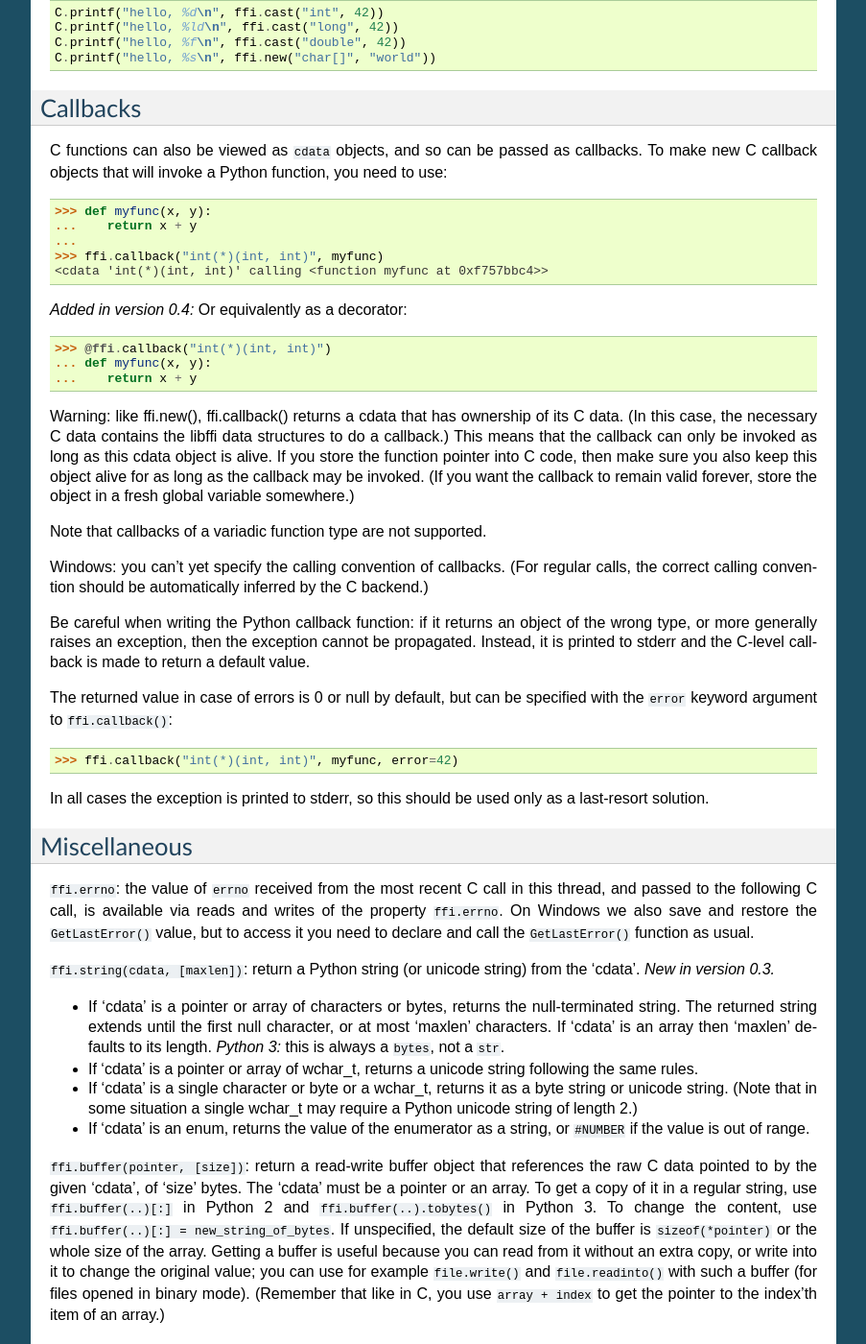
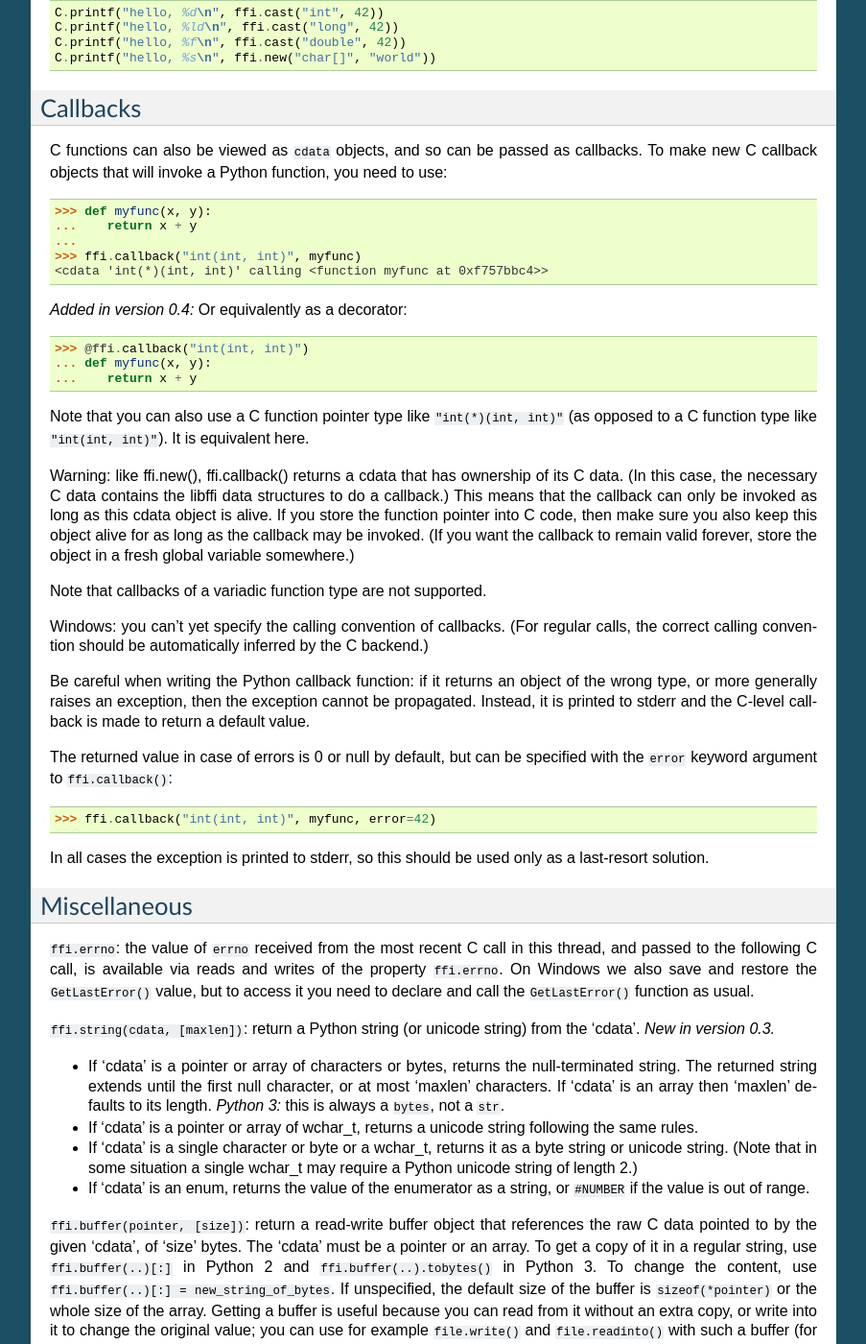
Before and after one commit to python-cffi/cffi, a Sphinx documentation site: the page built from doc/source/index.rst, in a window 1280 px wide and 1400 px high, scrolled down 12214 px. Shown: the whole window at 96% size, without its empty margins (198-1101 px from the left). Built offline with Sphinx 7.4.7, drawn with Linux system fonts in a browser that asks for light colours.

Commit message:
Document the simpler form of giving a C function type.

```diff
--- a/doc/source/index.rst
+++ b/doc/source/index.rst
@@ -898,15 +898,19 @@ Python function, you need to use::
     >>> def myfunc(x, y):
     ...    return x + y
     ...
-    >>> ffi.callback("int(*)(int, int)", myfunc)
+    >>> ffi.callback("int(int, int)", myfunc)
     <cdata 'int(*)(int, int)' calling <function myfunc at 0xf757bbc4>>
 
 .. versionadded:: 0.4
    Or equivalently as a decorator:
 
-    >>> @ffi.callback("int(*)(int, int)")
+    >>> @ffi.callback("int(int, int)")
     ... def myfunc(x, y):
     ...    return x + y
+
+Note that you can also use a C function pointer type like ``"int(*)(int,
+int)"`` (as opposed to a C function type like ``"int(int, int)"``).  It
+is equivalent here.
 
 Warning: like ffi.new(), ffi.callback() returns a cdata that has
 ownership of its C data.  (In this case, the necessary C data contains
@@ -931,7 +935,7 @@ and the C-level callback is made to return a default value.
 The returned value in case of errors is 0 or null by default, but can be
 specified with the ``error`` keyword argument to ``ffi.callback()``::
 
-    >>> ffi.callback("int(*)(int, int)", myfunc, error=42)
+    >>> ffi.callback("int(int, int)", myfunc, error=42)
 
 In all cases the exception is printed to stderr, so this should be
 used only as a last-resort solution.
```
